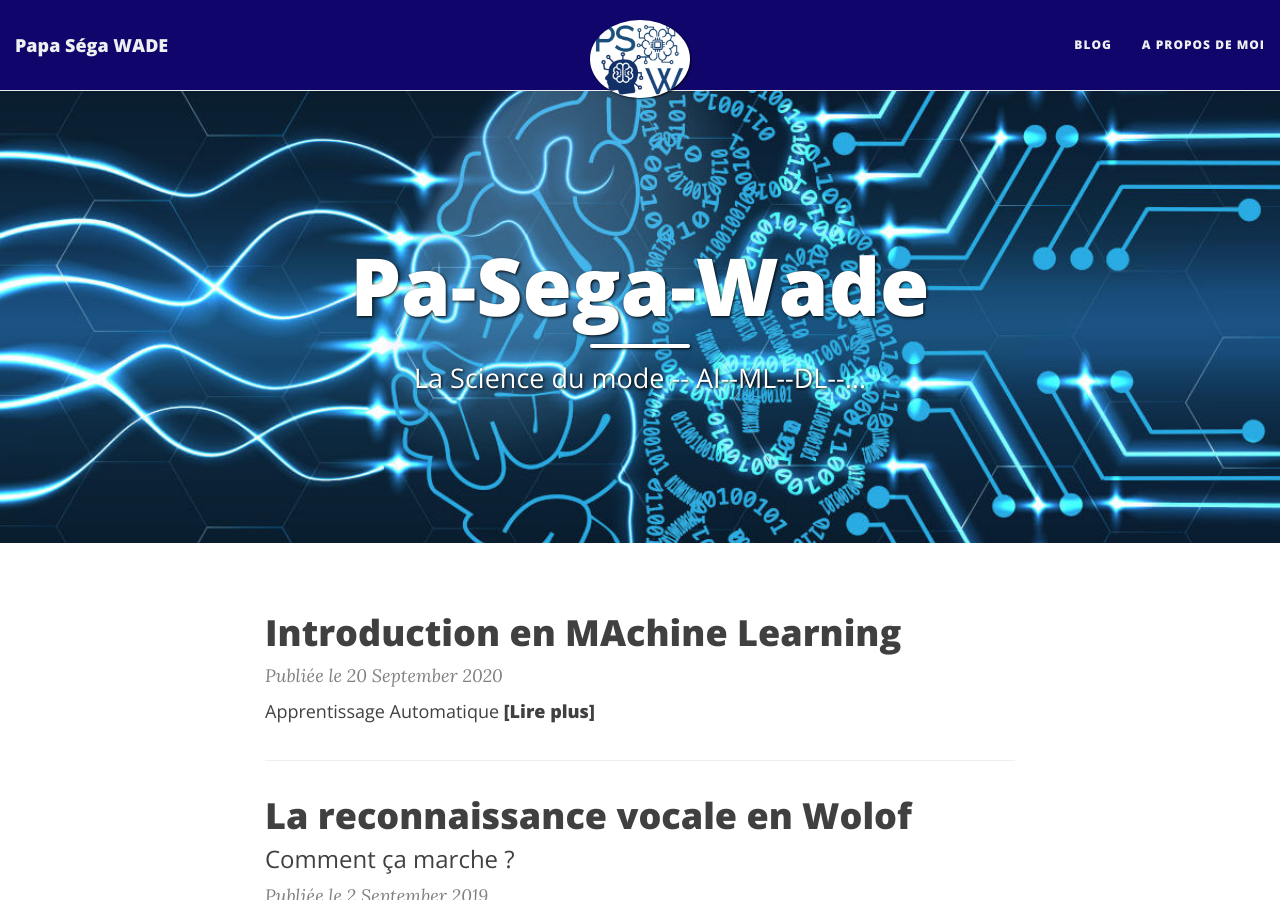
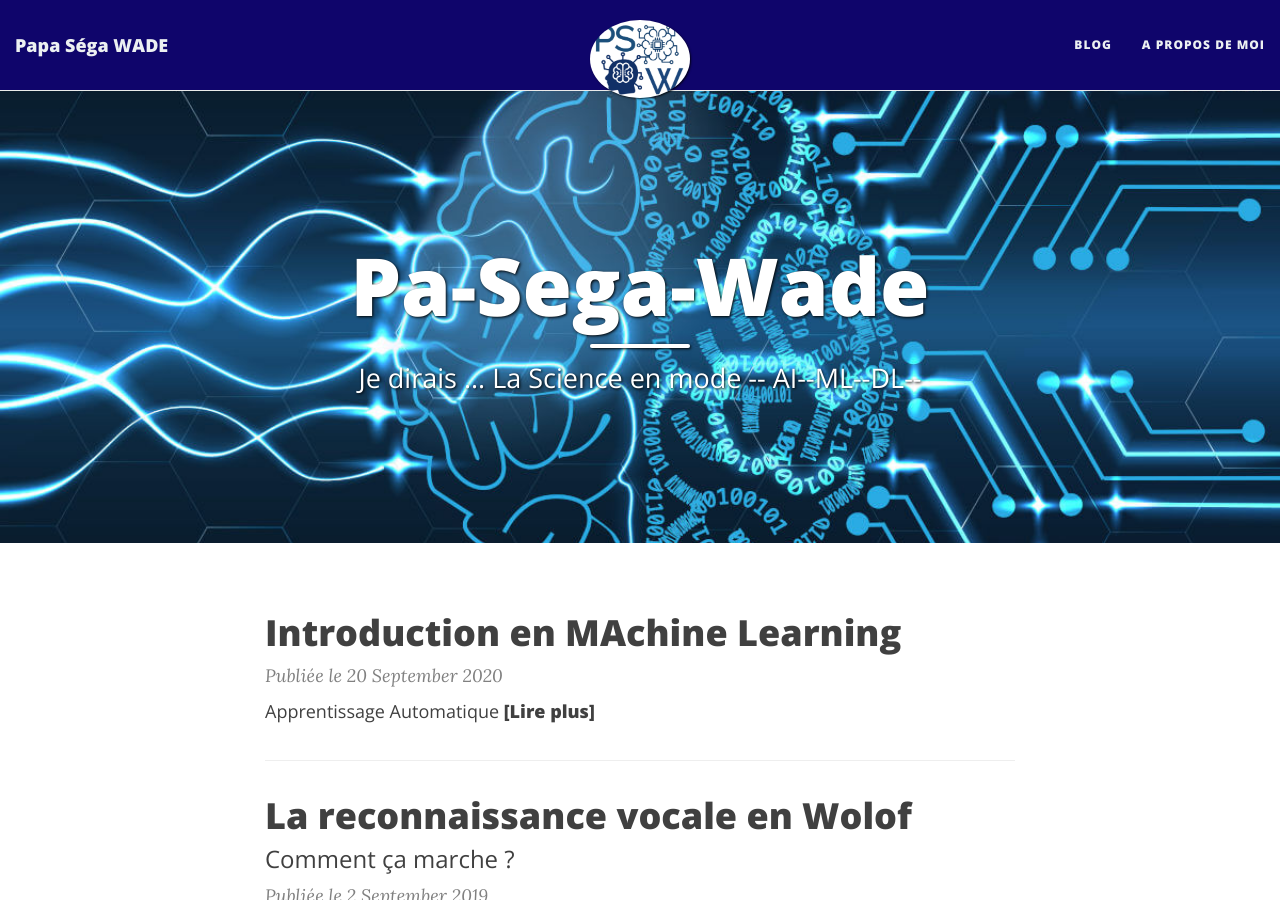
Before and after one commit to papasega/papasega.github.io, a Jekyll site: the page built from index.html, in a window 1280 px wide and 900 px high. Built offline with Jekyll 4.4.1, drawn with Linux system fonts in a browser that asks for light colours; nearby versions of some CDN libraries; the list of posts is cut into pages by our own code.

Commit message:
Update index.html

```diff
--- a/index.html
+++ b/index.html
@@ -1,7 +1,7 @@
 ---
 layout: page
 title: Pa-Sega-Wade
-subtitle: La Science du mode -- AI--ML--DL--...
+subtitle: Je dirais ... La Science en mode -- AI--ML--DL--
 bigimg: img/site-banner_pswjpg.jpg
 use-site-title: true
 ---
```
